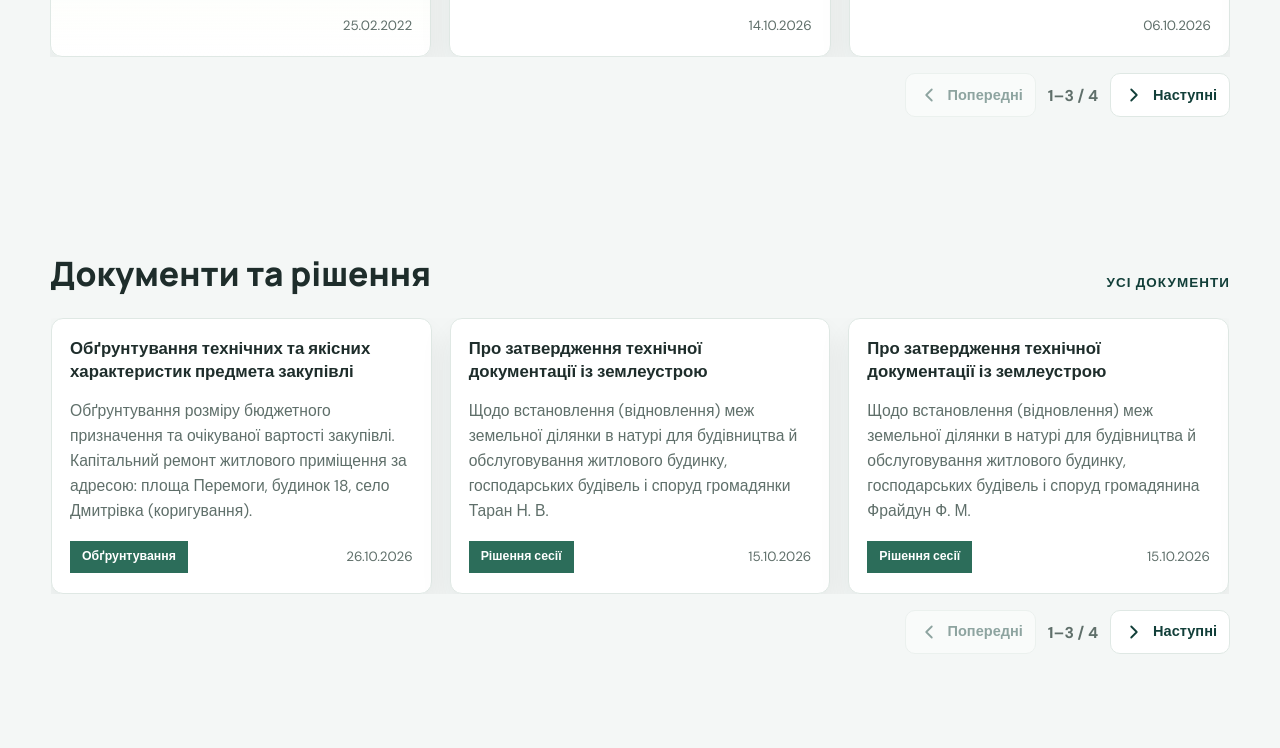
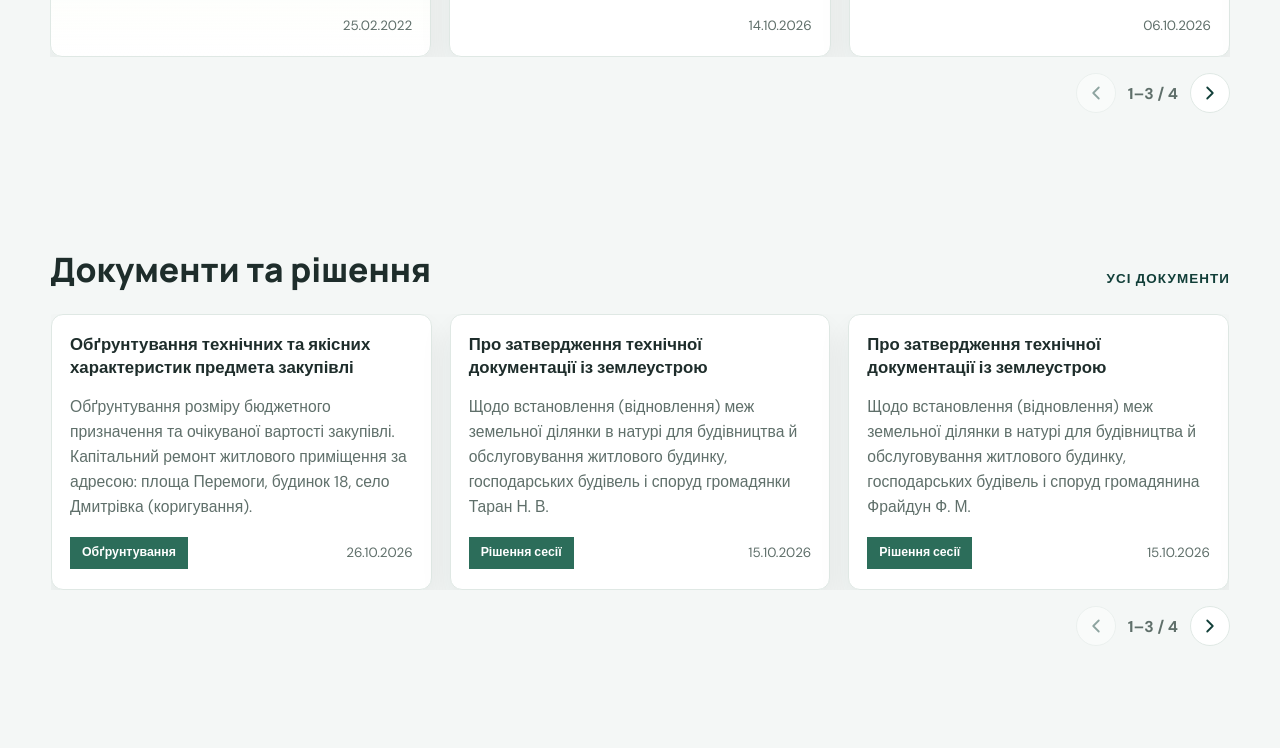
Before and after one commit to ANON435/Dmitrivka, a plain HTML site: page index.html in a window 1280 px wide. Shown: the part 1492-2240 px from the top of the page. Drawn offline with Linux system fonts and the light colour scheme.

Commit message:
Restore arrow-only carousel buttons
Co-authored-by: Copilot <223556219+Copilot@users.noreply.github.com>

```diff
--- a/index.html
+++ b/index.html
@@ -114,12 +114,10 @@
           <div class="notice-slider-controls" role="group" aria-label="Керування оголошеннями">
             <button class="notice-slider-button" type="button" data-notice-direction="-1" aria-label="Попередні оголошення">
               <svg viewBox="0 0 24 24" aria-hidden="true"><path d="m15 18-6-6 6-6"/></svg>
-              <span>Попередні</span>
             </button>
             <span class="notice-slider-status" aria-live="polite"></span>
             <button class="notice-slider-button" type="button" data-notice-direction="1" aria-label="Наступні оголошення">
               <svg viewBox="0 0 24 24" aria-hidden="true"><path d="m9 18 6-6-6-6"/></svg>
-              <span>Наступні</span>
             </button>
           </div>
         </div>
@@ -174,12 +172,10 @@
           <div class="notice-slider-controls" role="group" aria-label="Керування переліком документів">
             <button class="notice-slider-button" type="button" data-document-direction="-1" aria-label="Попередні документи">
               <svg viewBox="0 0 24 24" aria-hidden="true"><path d="m15 18-6-6 6-6"/></svg>
-              <span>Попередні</span>
             </button>
             <span class="notice-slider-status" aria-live="polite" data-document-status></span>
             <button class="notice-slider-button" type="button" data-document-direction="1" aria-label="Наступні документи">
               <svg viewBox="0 0 24 24" aria-hidden="true"><path d="m9 18 6-6-6-6"/></svg>
-              <span>Наступні</span>
             </button>
           </div>
         </div>
@@ -300,12 +296,10 @@
             <div class="notice-slider-controls public-service-controls" role="group" aria-label="Керування стрічкою державних сервісів">
               <button class="notice-slider-button" type="button" data-public-service-direction="-1" aria-label="Попередні організації">
                 <svg viewBox="0 0 24 24" aria-hidden="true"><path d="m15 18-6-6 6-6"/></svg>
-                <span>Попередні</span>
               </button>
               <span class="notice-slider-status public-service-status" aria-live="off">1–3 / 6</span>
               <button class="notice-slider-button" type="button" data-public-service-direction="1" aria-label="Наступні організації">
                 <svg viewBox="0 0 24 24" aria-hidden="true"><path d="m9 18 6-6-6-6"/></svg>
-                <span>Наступні</span>
               </button>
               <button class="public-service-toggle" type="button" aria-label="Призупинити автоматичне перемикання" aria-pressed="false">Пауза</button>
             </div>
--- a/styles.css
+++ b/styles.css
@@ -414,20 +414,15 @@ h1 {
   margin-top: 16px;
 }
 .notice-slider-button {
-  display: inline-flex;
-  min-width: 44px;
-  min-height: 44px;
-  align-items: center;
-  justify-content: center;
-  gap: 8px;
-  padding: 0 12px;
+  display: grid;
+  width: 40px;
+  height: 40px;
+  place-items: center;
   border: 1px solid var(--line);
-  border-radius: 10px;
+  border-radius: 50%;
   background: var(--surface);
   color: var(--primary);
   cursor: pointer;
-  font-size: calc(13px * var(--font-scale));
-  font-weight: 700;
 }
 .notice-slider-button:hover:not(:disabled) {
   background: var(--primary);
@@ -440,7 +435,6 @@ h1 {
 .notice-slider-button svg {
   width: 22px;
   height: 22px;
-  flex: 0 0 auto;
   fill: none;
   stroke: currentColor;
   stroke-linecap: round;
```
